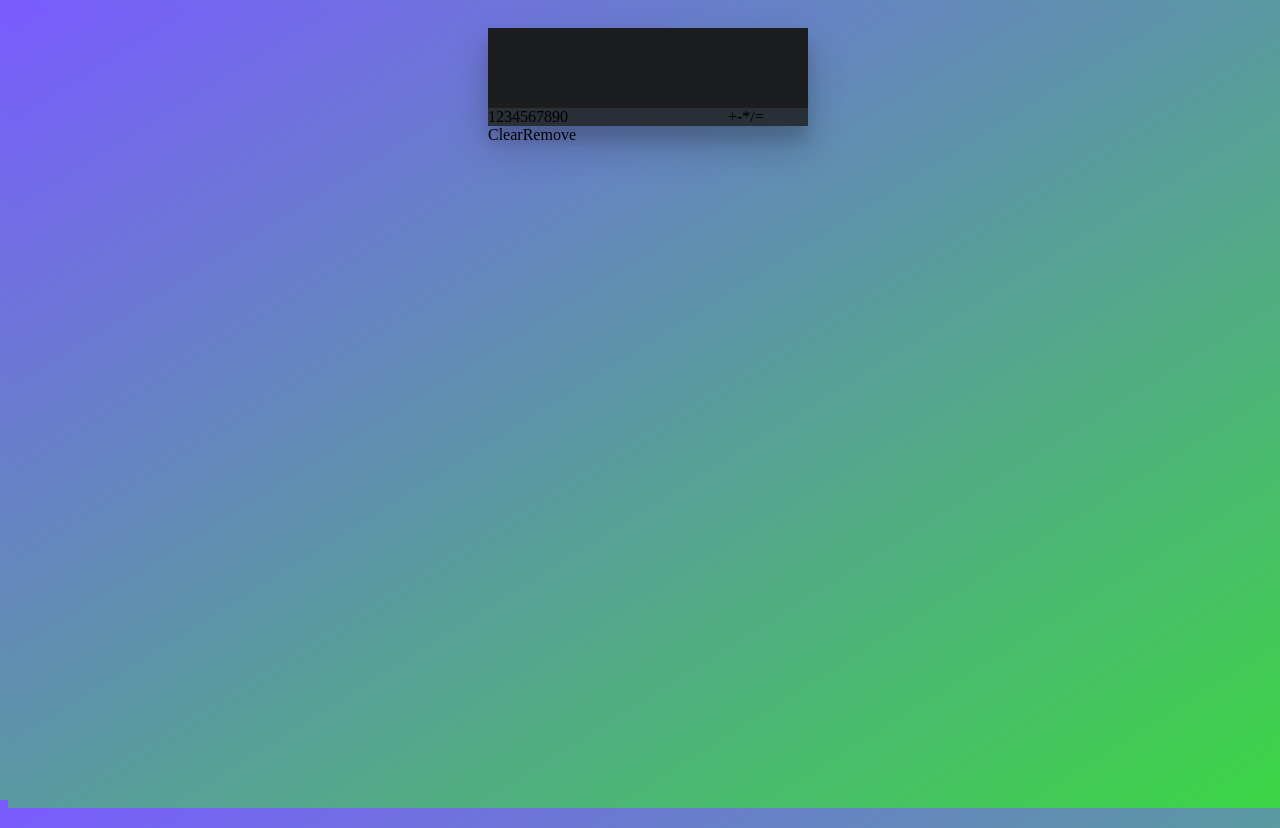
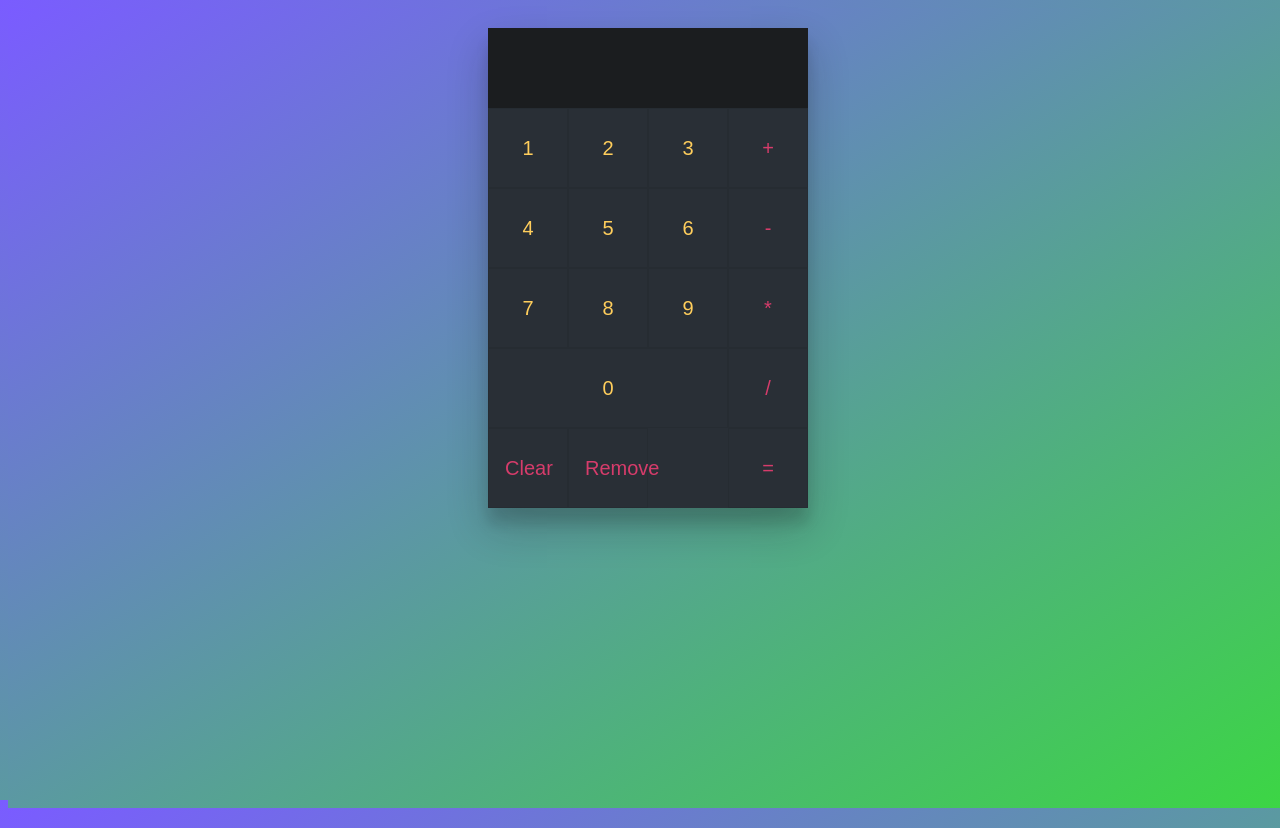
Before and after one commit to aeacuna/React-JS-Redux-ES6.-Completo-De-0-a-experto-, a React (Create React App) app in the folder calc-app/: page / in a window 1280 px wide. Built offline with nearby package versions, Linux system fonts and the light colour scheme.

Commit message:
Update App.jsx

```diff
--- a/calc-app/src/App.jsx
+++ b/calc-app/src/App.jsx
@@ -1,32 +1,34 @@
+import React from 'react';
 import './App.css';
 
 const App = () => {
-    return (<main className="react-calculator">
+    return (
+        <main className="react-calculator">
             <div className="result"></div>
                 <div className="numbers">
-            <buttons>1</buttons>
-            <buttons>2</buttons>
-            <buttons>3</buttons>
-            <buttons>4</buttons>
-            <buttons>5</buttons>
-            <buttons>6</buttons>
-            <buttons>7</buttons>
-            <buttons>8</buttons>
-            <buttons>9</buttons>
-            <buttons>0</buttons>
+                    <button>1</button>
+                    <button>2</button>
+                    <button>3</button>
+                    <button>4</button>
+                    <button>5</button>
+                    <button>6</button>
+                    <button>7</button>
+                    <button>8</button>
+                    <button>9</button>
+                    <button>0</button>
                 </div>
                 <div className="functions">
-            <buttons>Clear</buttons>
-            <buttons>Remove</buttons>
+                    <button>Clear</button>
+                    <button>Remove</button>
                 </div>
                 <div className="math-operations">
-            <buttons>+</buttons>
-            <buttons>-</buttons>
-            <buttons>*</buttons>
-            <buttons>/</buttons>
-            <buttons>=</buttons>
+                    <button>+</button>
+                    <button>-</button>
+                    <button>*</button>
+                    <button>/</button>
+                    <button>=</button>
                 </div>
-    </main>);
+            </main>)
 }
 
 export default App;
```
Lines whose indentation alone changed are shown as unchanged.
